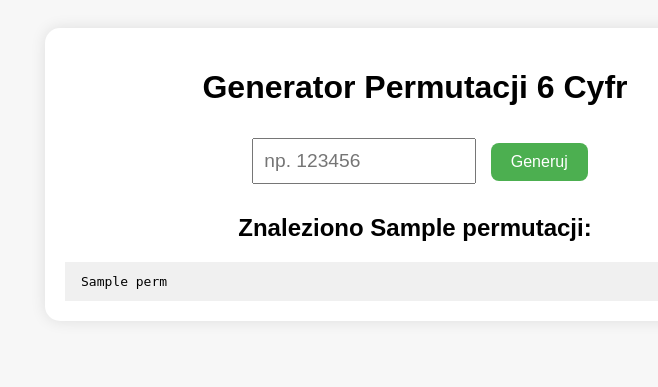
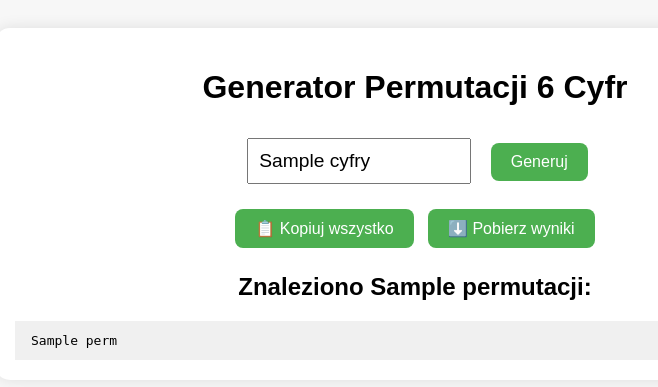
Before and after one commit to HuraganHakier/permutacjeklub, a Flask app: template templates/index.html in a window 1280 px wide. Shown: the top 387 px of the page, without its empty margins (225-883 px from the left). Run offline with Flask 3, Linux system fonts and the light colour scheme; the template is opened without the code that fills it: most values are stand-ins (such as "Sample title", 1, 10 or a date in 2020).

Commit message:
Add files via upload

```diff
--- a/app.py
+++ b/app.py
@@ -8,6 +8,7 @@ def index():
     wynik = []
     liczba_perm = 0
     error = None
+    cyfry = ""
 
     if request.method == "POST":
         cyfry = request.form.get("cyfry")
@@ -17,8 +18,10 @@ def index():
             perms = sorted(set(permutations(cyfry)))
             wynik = [''.join(p) for p in perms]
             liczba_perm = len(wynik)
+            with open("historia.txt", "a") as f:
+                f.write(f"{cyfry} → {liczba_perm} permutacji\n")
 
-    return render_template("index.html", wynik=wynik, liczba_perm=liczba_perm, error=error)
+    return render_template("index.html", wynik=wynik, liczba_perm=liczba_perm, error=error, cyfry=cyfry)
 
 if __name__ == "__main__":
     app.run(debug=True)
--- a/static/style.css
+++ b/static/style.css
@@ -6,7 +6,7 @@ body {
 }
 .container {
     width: 90%;
-    max-width: 700px;
+    max-width: 800px;
     margin: auto;
     background: white;
     padding: 20px;
@@ -22,6 +22,7 @@ input[type="text"] {
 button {
     padding: 10px 20px;
     font-size: 1em;
+    margin: 5px;
     background-color: #4CAF50;
     color: white;
     border: none;
@@ -47,3 +48,12 @@ button:hover {
 .error {
     color: red;
 }
+.actions {
+    margin: 10px 0;
+}
+.historia-box button {
+    margin: 2px;
+    font-size: 0.9em;
+    padding: 5px 10px;
+    background-color: #2196F3;
+}
--- a/templates/index.html
+++ b/templates/index.html
@@ -9,9 +9,16 @@
     <div class="container">
         <h1>Generator Permutacji 6 Cyfr</h1>
         <form method="POST">
-            <input type="text" name="cyfry" maxlength="6" placeholder="np. 123456" required>
+            <input type="text" name="cyfry" maxlength="6" placeholder="np. 123456" value="{{ cyfry }}" required>
             <button type="submit">Generuj</button>
         </form>
+
+        <div class="actions">
+            <button type="button" onclick="kopiuj()">📋 Kopiuj wszystko</button>
+            <button type="button" onclick="pobierz()">⬇️ Pobierz wyniki</button>
+        </div>
+
+        <div id="historia" class="historia-box"></div>
 
         {% if error %}
             <p class="error">{{ error }}</p>
@@ -26,5 +33,43 @@
             </div>
         {% endif %}
     </div>
+
+<script>
+function kopiuj() {
+    const text = document.querySelector(".wynik")?.innerText || "";
+    navigator.clipboard.writeText(text).then(() => {
+        alert("Skopiowano do schowka!");
+    });
+}
+
+function pobierz() {
+    const tekst = document.querySelector(".wynik")?.innerText || "";
+    const blob = new Blob([tekst], { type: "text/plain" });
+    const link = document.createElement("a");
+    link.download = "permutacje.txt";
+    link.href = URL.createObjectURL(blob);
+    link.click();
+}
+
+window.onload = function () {
+    let historia = JSON.parse(localStorage.getItem("historia")) || [];
+    const lista = document.getElementById("historia");
+
+    historia.forEach(item => {
+        let btn = document.createElement("button");
+        btn.textContent = item;
+        btn.onclick = () => document.querySelector("input[name='cyfry']").value = item;
+        lista.appendChild(btn);
+    });
+
+    document.querySelector("form").onsubmit = function () {
+        const val = document.querySelector("input[name='cyfry']").value;
+        if (!historia.includes(val)) {
+            historia.unshift(val);
+            localStorage.setItem("historia", JSON.stringify(historia.slice(0, 10)));
+        }
+    };
+};
+</script>
 </body>
 </html>
```
